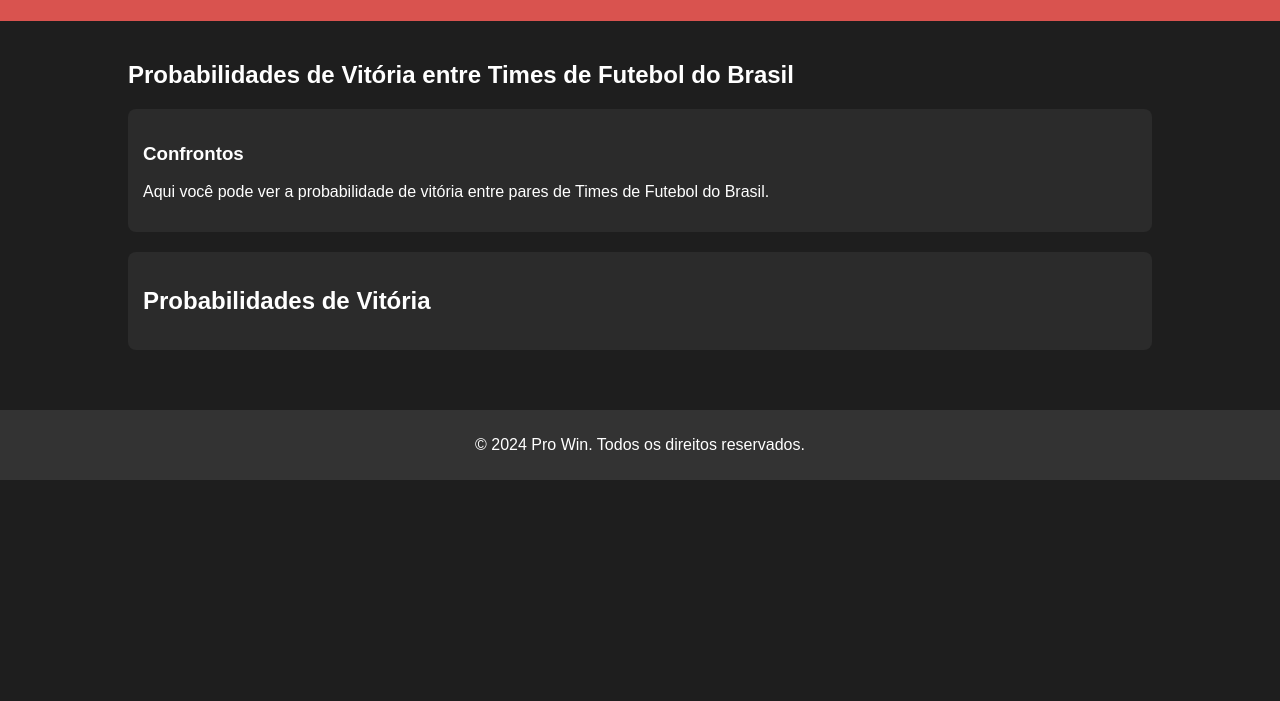
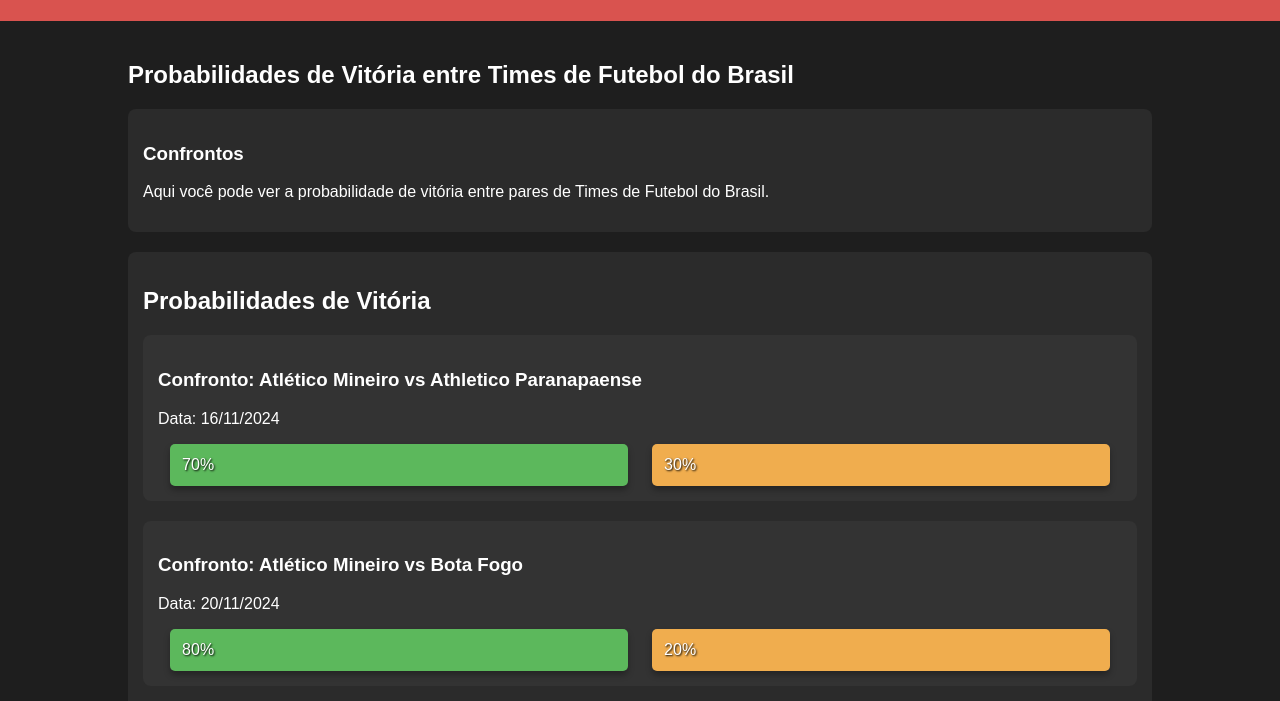
Before and after one commit to LeonardoROS524/LeonardoROS, a plain HTML site: page fsdf/html de time/atleticomineiro.html in a window 1280 px wide. Shown: the part 99-800 px from the top of the page. Drawn offline with Linux system fonts and the light colour scheme; files that its build step writes are made by us from their sources.

Commit message:
Update atleticomineiro.html

```diff
--- a/fsdf/html de time/atleticomineiro.html
+++ b/fsdf/html de time/atleticomineiro.html
@@ -4,7 +4,7 @@
     <meta charset="UTF-8">
     <meta name="viewport" content="width=device-width, initial-scale=1.0">
     <title>Pro Win Atlético Mineiro</title>
-    <link rel="stylesheet" href="./fsdf/css/styles.css">
+    <link rel="stylesheet" href="../css/styles.css">
 
 </head>
 <body>
@@ -30,6 +30,6 @@
         <p>&copy; 2024 Pro Win. Todos os direitos reservados.</p>
     </footer>
 
-    <script src="./fsdf/js/atletico.js"></script>
+    <script src="../js/atletico.js"></script>
 </body>
 </html>
```
